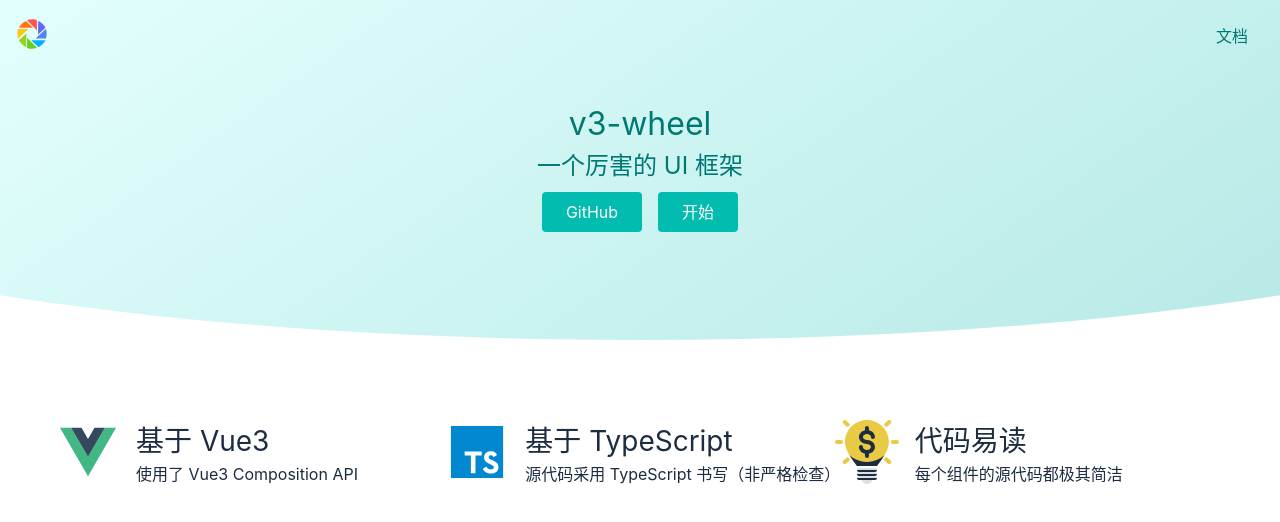
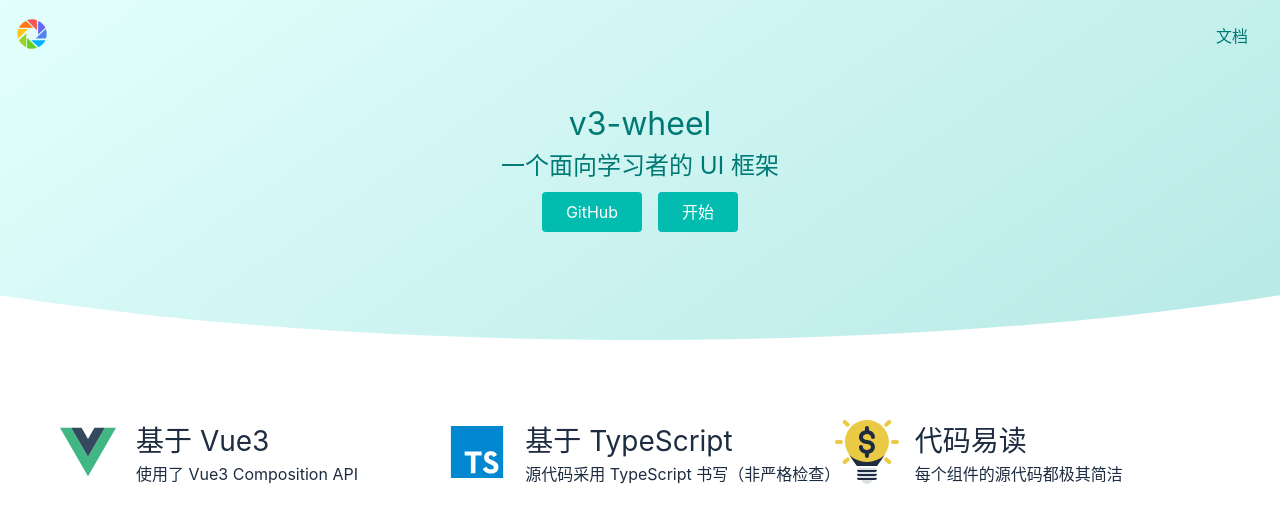
Before and after one commit to heavenly-zy/v3-wheel, a Vue app: page / in a window 1280 px wide. Shown: the top 522 px of the page. Built offline with nearby package versions, Linux system fonts and the light colour scheme.

Commit message:
添加 README.md

```diff
--- a/src/markdown/intro.md
+++ b/src/markdown/intro.md
@@ -2,9 +2,9 @@
 
 v3-wheel 是一款基于 Vue 3 和 TypeScript 的 UI 组件库。
 
-这款组件库其实是我为了学习 Vue3 而写的，全程亲手编写，尽量不采用第三方库，包括你现在看到的这个官网是我自己写的。
+这款组件库其实是我为了学习 Vue3 而写的，尽量不采用第三方库。
 
-所以如果强烈不建议你将此 UI 库用于生产环境。但如果你是抱着看源代码的目的来的，那么这个库还是值得一看的。查看[源代码](https://github.com/heavenly-zy/v3-wheel)
-，历史提交信息非常规范，你可以按提交的顺序逐个查看；你也可以直接查看每个组件的源代码和示例，运行方法见 README.md。
+强烈不建议你将此 UI 库用于生产环境。但如果你是抱着看源代码的目的来的，那么这个库还是值得一看的。查看[源代码](https://github.com/heavenly-zy/v3-wheel)
+，你也可以直接查看每个组件的源代码和示例，运行方法见 README.md。
 
 下一节：[安装](#/doc/install)
--- a/src/views/Home.vue
+++ b/src/views/Home.vue
@@ -3,7 +3,7 @@
     <Topnav/>
     <div class="banner">
       <h1>v3-wheel</h1>
-      <h2>一个厉害的 UI 框架</h2>
+      <h2>一个面向学习者的 UI 框架</h2>
       <p class="actions">
         <a href="https://github.com/heavenly-zy/v3-wheel">GitHub</a>
         <router-link to="/doc">开始</router-link>
```
Also changed, not shown: 1 other file (tests, documents, lock files or other folders).
